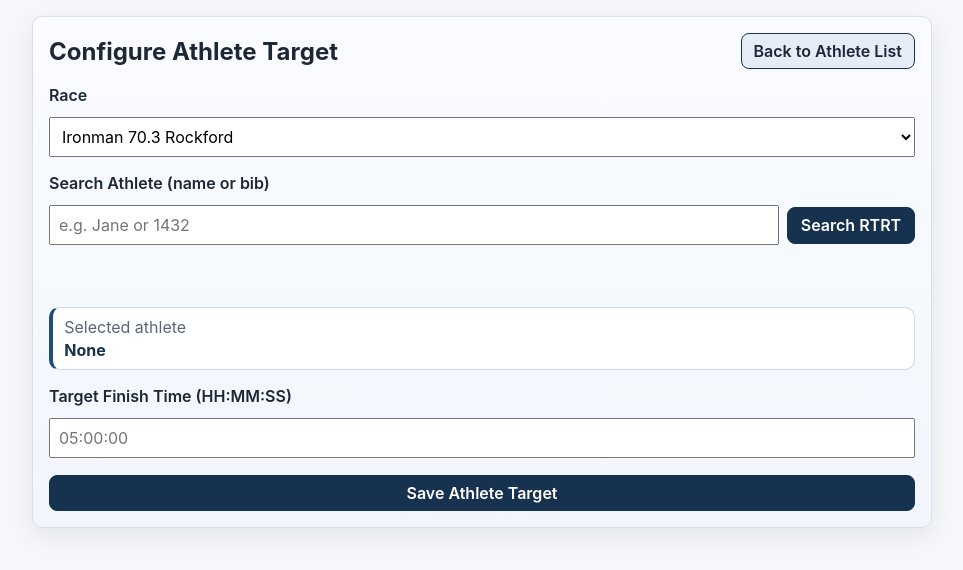
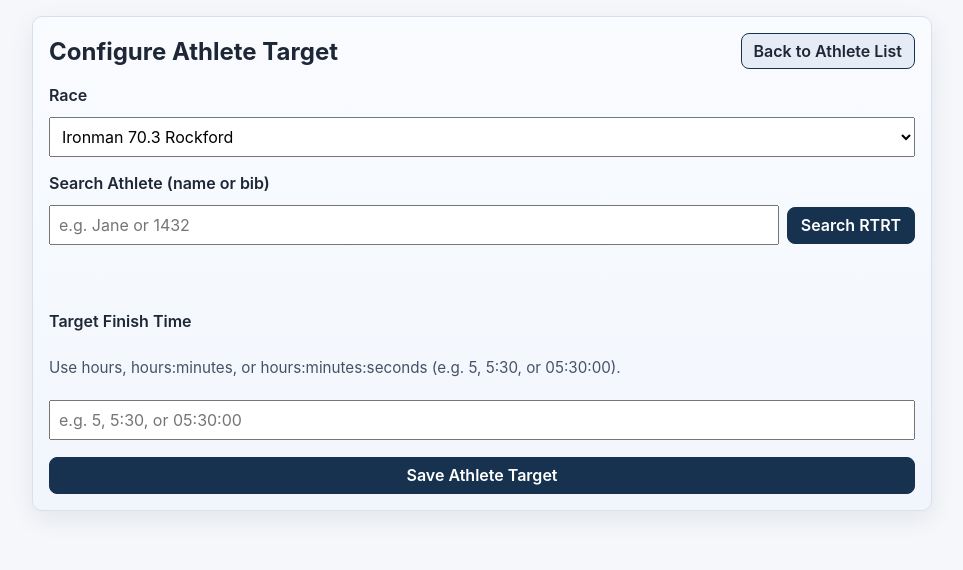
Before and after one commit to Tapin42/half-iron-target-run-pace, a Flask app: page /config in a window 1280 px wide. Shown: the top 570 px of the page, without its empty margins (158-1121 px from the left). Run offline with Flask 3, Linux system fonts and the light colour scheme.

Commit message:
Improve configure-athlete selection UX and target-time input parsing.
Auto-select and highlight the first search result to remove extra selection friction, and accept user-friendly duration formats like 5 or 5:30 while normalizing to HH:MM:SS.

Co-authored-by: Cursor <cursoragent@cursor.com>

```diff
--- a/static/athletes.js
+++ b/static/athletes.js
@@ -92,14 +92,91 @@
     return minutes < 60 && seconds < 60;
   }
 
+  function pad2(value) {
+    return String(value).padStart(2, "0");
+  }
+
+  function formatHhmmss(hours, minutes, seconds) {
+    return `${pad2(hours)}:${pad2(minutes)}:${pad2(seconds)}`;
+  }
+
+  function inPreferredTargetRange(totalSeconds) {
+    return totalSeconds >= (3 * 3600 + 40 * 60) && totalSeconds <= (7 * 3600 + 30 * 60);
+  }
+
+  function normalizeTargetFinishTime(value) {
+    const text = normalizeIdentity(value);
+    if (!text) {
+      return null;
+    }
+
+    if (isValidHhmmss(text)) {
+      return text;
+    }
+
+    const hhmmOrHhmmss = text.match(/^(\d{1,2}):(\d{1,2})(?::(\d{1,2}))?$/);
+    if (hhmmOrHhmmss) {
+      const hours = Number(hhmmOrHhmmss[1]);
+      const minutes = Number(hhmmOrHhmmss[2]);
+      const seconds = Number(hhmmOrHhmmss[3] || "0");
+      if (minutes >= 60 || seconds >= 60) {
+        return null;
+      }
+      return formatHhmmss(hours, minutes, seconds);
+    }
+
+    const numberOnly = text.match(/^\d+$/);
+    if (numberOnly) {
+      if (text.length <= 2) {
+        const hours = Number(text);
+        if (hours > 23) {
+          return null;
+        }
+        return formatHhmmss(hours, 0, 0);
+      }
+      if (text.length <= 4) {
+        const hoursOnly = Number(text);
+        const hhmmHours = Number(text.slice(0, -2));
+        const hhmmMinutes = Number(text.slice(-2));
+        const hhmmCandidateValid = hhmmHours <= 23 && hhmmMinutes < 60;
+        const hhmmCandidateSeconds = hhmmCandidateValid ? (hhmmHours * 3600 + hhmmMinutes * 60) : null;
+        const hoursCandidateSeconds = hoursOnly <= 23 ? hoursOnly * 3600 : null;
+
+        if (
+          hhmmCandidateSeconds !== null &&
+          (inPreferredTargetRange(hhmmCandidateSeconds) || hoursCandidateSeconds === null)
+        ) {
+          return formatHhmmss(hhmmHours, hhmmMinutes, 0);
+        }
+        if (hoursCandidateSeconds !== null) {
+          return formatHhmmss(hoursOnly, 0, 0);
+        }
+      }
+      return null;
+    }
+
+    const decimalHours = Number(text);
+    if (!Number.isNaN(decimalHours) && Number.isFinite(decimalHours) && decimalHours > 0 && decimalHours <= 23) {
+      const totalSeconds = Math.round(decimalHours * 3600);
+      const hours = Math.floor(totalSeconds / 3600);
+      const minutes = Math.floor((totalSeconds % 3600) / 60);
+      const seconds = totalSeconds % 60;
+      return formatHhmmss(hours, minutes, seconds);
+    }
+
+    return null;
+  }
+
   function addAthlete(payload) {
     const athlete = normalizeAthleteInput(payload);
     if (!athlete.entry_id && !athlete.bib) {
       throw new Error("missing_identity");
     }
-    if (!isValidHhmmss(athlete.target_finish_time)) {
+    const normalized = normalizeTargetFinishTime(athlete.target_finish_time);
+    if (!normalized) {
       throw new Error("invalid_target");
     }
+    athlete.target_finish_time = normalized;
     const rows = loadAthletes();
     const identityCheck = findByIdentity(rows, athlete);
     if (identityCheck.status === "match") {
@@ -114,7 +191,8 @@
   }
 
   function updateAthleteTarget(athleteId, targetFinishTime) {
-    if (!isValidHhmmss(targetFinishTime)) {
+    const normalized = normalizeTargetFinishTime(targetFinishTime);
+    if (!normalized) {
       throw new Error("invalid_target");
     }
     const rows = loadAthletes();
@@ -122,7 +200,7 @@
     if (!row) {
       return null;
     }
-    row.target_finish_time = normalizeIdentity(targetFinishTime);
+    row.target_finish_time = normalized;
     saveAthletes(rows);
     return row;
   }
@@ -152,6 +230,7 @@
     saveAthletes,
     findByIdentity,
     isValidHhmmss,
+    normalizeTargetFinishTime,
     addAthlete,
     updateAthleteTarget,
     deleteAthlete,
--- a/static/styles.css
+++ b/static/styles.css
@@ -197,23 +197,10 @@ button {
   background: #eef4fd;
 }
 
-.selected-athlete-card {
-  margin-top: 0.25rem;
-  background: #ffffff;
-  border: 1px solid #ced9ea;
-  border-left: 4px solid #234d79;
-  border-radius: 10px;
-  padding: 0.55rem 0.7rem;
-}
-
-.selected-athlete-card p {
-  margin: 0;
-}
-
-#selected-athlete {
-  margin-top: 0.2rem;
-  color: #1a314f;
-  font-weight: 700;
+.search-results-list button.is-selected {
+  border-color: #234d79;
+  background: #e9f2ff;
+  box-shadow: 0 0 0 2px rgba(35, 77, 121, 0.18);
 }
 
 .config-save-button {
--- a/templates/config.html
+++ b/templates/config.html
@@ -31,13 +31,9 @@
     <input id="bib" type="hidden" name="bib">
     <input id="division" type="hidden" name="division">
 
-    <div class="selected-athlete-card">
-      <p class="muted">Selected athlete</p>
-      <p id="selected-athlete">None</p>
-    </div>
-
-    <label for="target_finish_time">Target Finish Time (HH:MM:SS)</label>
-    <input id="target_finish_time" name="target_finish_time" placeholder="05:00:00" required>
+    <label for="target_finish_time">Target Finish Time</label>
+    <p class="meta">Use hours, hours:minutes, or hours:minutes:seconds (e.g. 5, 5:30, or 05:30:00).</p>
+    <input id="target_finish_time" name="target_finish_time" placeholder="e.g. 5, 5:30, or 05:30:00" required>
 
     <button class="button-link config-save-button" type="submit">Save Athlete Target</button>
   </form>
@@ -49,17 +45,35 @@ const searchBtn = document.getElementById("search-btn");
 const searchTermInput = document.getElementById("search_term");
 const resultsList = document.getElementById("search-results");
 const feedback = document.getElementById("search-feedback");
-const selectedAthlete = document.getElementById("selected-athlete");
 const configForm = document.getElementById("config-form");
 const targetFinishInput = document.getElementById("target_finish_time");
+let selectedResultButton = null;
 
-function setSelected(row) {
+function clearSelection() {
+  document.getElementById("entry_id").value = "";
+  document.getElementById("profile_id").value = "";
+  document.getElementById("name").value = "";
+  document.getElementById("bib").value = "";
+  document.getElementById("division").value = "";
+  if (selectedResultButton) {
+    selectedResultButton.classList.remove("is-selected");
+    selectedResultButton = null;
+  }
+}
+
+function setSelected(row, button) {
   document.getElementById("entry_id").value = row.entry_id;
   document.getElementById("profile_id").value = row.profile_id || "";
   document.getElementById("name").value = row.name;
   document.getElementById("bib").value = row.bib || "";
   document.getElementById("division").value = row.division || "";
-  selectedAthlete.textContent = `${row.name} (bib ${row.bib || "?"})`;
+  if (selectedResultButton) {
+    selectedResultButton.classList.remove("is-selected");
+  }
+  selectedResultButton = button;
+  if (selectedResultButton) {
+    selectedResultButton.classList.add("is-selected");
+  }
 }
 
 configForm.addEventListener("submit", (event) => {
@@ -97,7 +111,7 @@ configForm.addEventListener("submit", (event) => {
       return;
     }
     if (error.message === "invalid_target") {
-      feedback.textContent = "Target finish must be in HH:MM:SS format.";
+      feedback.textContent = "Target finish must look like 5, 5:30, or 05:30:00.";
       return;
     }
     feedback.textContent = "Could not save athlete configuration.";
@@ -114,6 +128,7 @@ searchBtn.addEventListener("click", async () => {
 
   feedback.textContent = "Searching...";
   resultsList.innerHTML = "";
+  clearSelection();
 
   const response = await fetch(`/api/search?race_slug=${encodeURIComponent(raceSlug)}&q=${encodeURIComponent(q)}`);
   const payload = await response.json();
@@ -128,16 +143,25 @@ searchBtn.addEventListener("click", async () => {
     return;
   }
 
-  feedback.textContent = `Found ${results.length} athlete(s). Click one to select.`;
+  let firstButton = null;
   for (const row of results) {
     const li = document.createElement("li");
     const button = document.createElement("button");
     button.type = "button";
     button.textContent = `${row.name} (bib ${row.bib || "?"}) ${row.division ? "- " + row.division : ""}`;
-    button.addEventListener("click", () => setSelected(row));
+    button.addEventListener("click", () => setSelected(row, button));
+    if (!firstButton) {
+      firstButton = button;
+    }
     li.appendChild(button);
     resultsList.appendChild(li);
   }
+  setSelected(results[0], firstButton);
+  if (results.length === 1) {
+    feedback.textContent = "1 athlete found. Selected automatically.";
+    return;
+  }
+  feedback.textContent = `Found ${results.length} athlete(s). First result is selected automatically. Click another to change.`;
 });
 
 searchTermInput.addEventListener("keydown", (event) => {
```
Also changed, not shown: tests/test_web_ux.py (+18 -0 lines).
